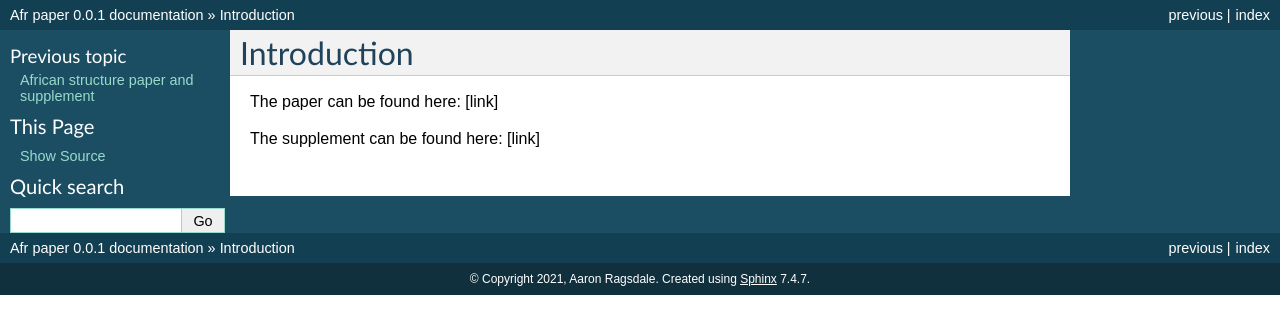
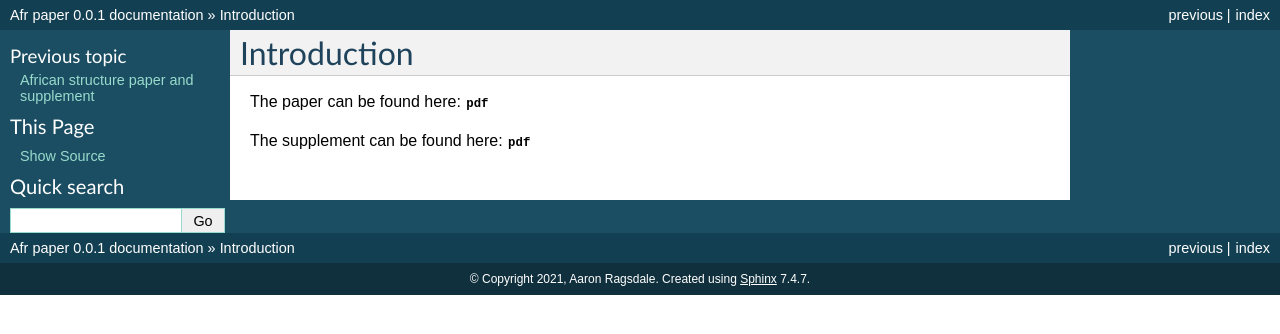
Before and after one commit to apragsdale/african-structure-paper, a Sphinx documentation site: the page built from doc/introduction.rst, in a window 1280 px wide. Shown: the top 334 px of the page. Built offline with Sphinx 7.4.7, drawn with Linux system fonts in a browser that asks for light colours.

Commit message:
error fixing

```diff
--- a/doc/introduction.rst
+++ b/doc/introduction.rst
@@ -2,6 +2,6 @@
 Introduction
 ============
 
-The paper can be found here: [link]
+The paper can be found here: :download:`pdf <paper.pdf>`
 
-The supplement can be found here: [link]
+The supplement can be found here: :download:`pdf <supplement.pdf>`
--- a/doc/requirements.txt
+++ b/doc/requirements.txt
@@ -1 +1,2 @@
 jupyter_sphinx
+Pygments==2.6.1
```
